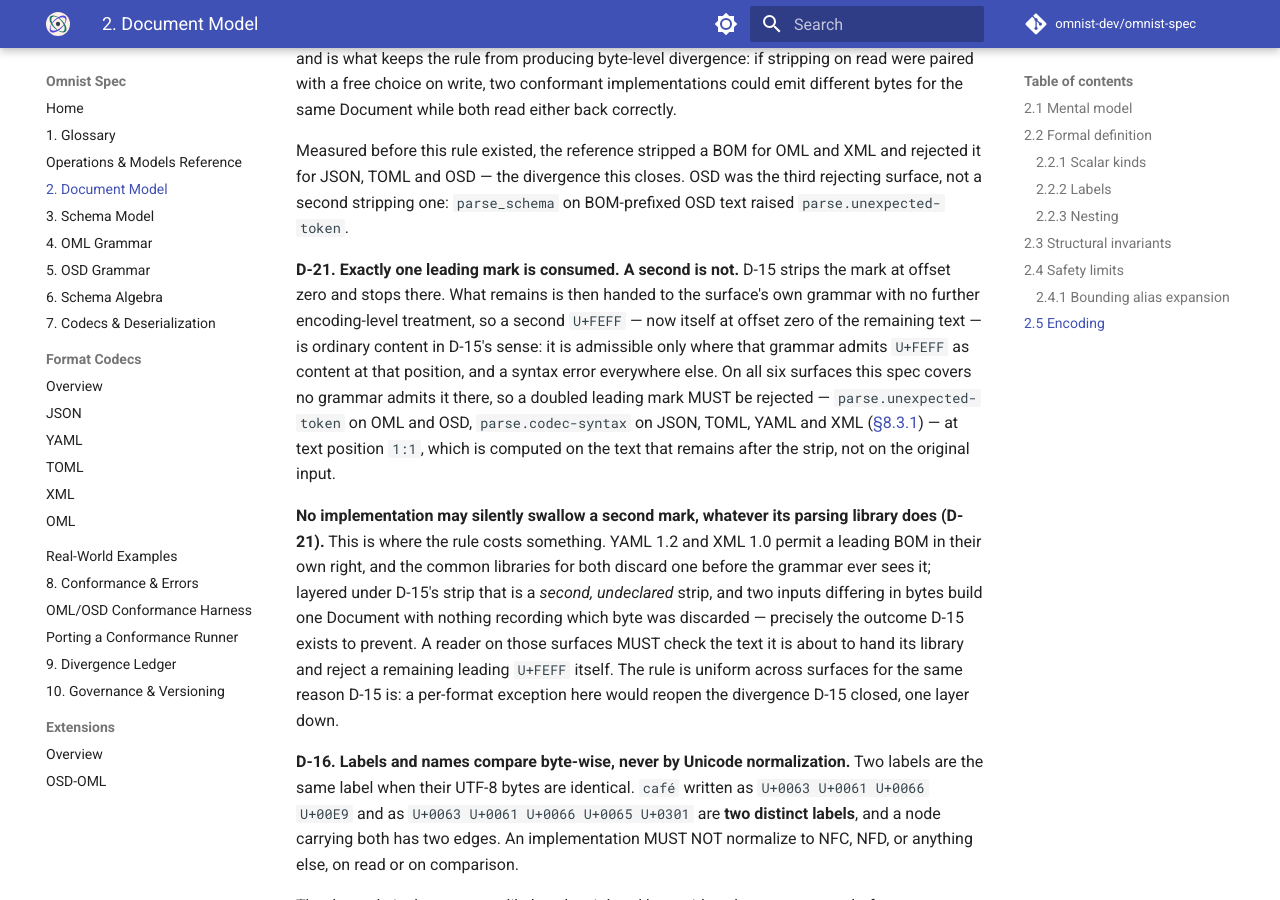
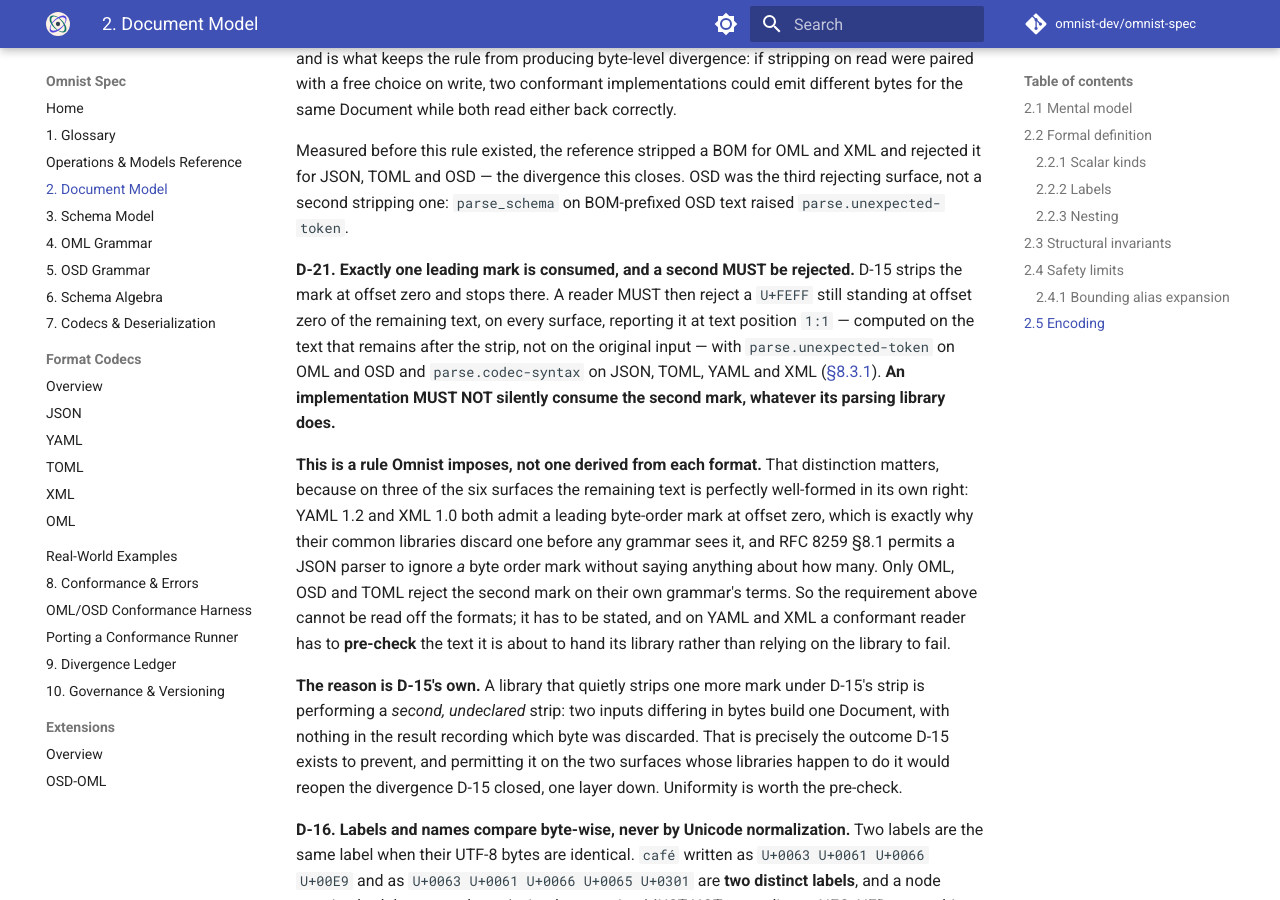
Before and after one commit to omnist-dev/omnist-spec, an MkDocs documentation site: the page built from docs/02-document-model.md, in a window 1280 px wide and 900 px high, scrolled down 10279 px. Built offline with MkDocs 1.6.1 and Material for MkDocs 9.7.7, drawn with Linux system fonts in a browser that asks for light colours; comment, search, counter and statistics services are not loaded.

Commit message:
Address review: sound D-21, E-24, unskippable merge-order vectors
Ten findings from the independent review of this PR.

- D-21's derivation was unsound. It claimed no grammar admits U+FEFF at
  offset zero on any of the six surfaces; YAML 1.2 and XML 1.0 do, and RFC
  8259 gives no cardinality. Restructured so the MUST is what Omnist imposes
  and the grammar argument is rationale, with the three lenient surfaces
  named and the pre-check stated as the cost.
- New E-24 widens parse.codec-syntax to cover a byte-level precondition this
  spec imposes ahead of a codec, which is what D-21's check is. Without it
  the four codec doubled-BOM vectors contradicted §8.3.1's own definition.
  The §8.3.8 contrast is restated to stay accurate.
- Six merge-key vectors added in formats-yaml/yaml.json with no declared_max_*
  key: the only vector pinning the order rule carried
  declared_max_alias_expansion and was skippable by any port allowlisting it.
  They cover source order, local override, earliest-alias precedence, the
  three-key shape that separates the two libraries, nested merges and a
  repeated alias.
- yaml.md now states nested merges and repeated aliases, and no longer claims
  the two libraries agree on every case: they agree on values everywhere and
  on order except where PyYAML's reversed sequence flattening shows through.
  Re-measured against PyYAML 6.0.3 and yaml 2.9.0 (the earlier reading of
  2.3.4 came from a stale resolution outside the port's tree).
- OML-25 reworded: §8.3.1 states the general form, OML-25 is this section's
  case. "First leftover significant token" is now defined in §4.2.1's terms,
  with vectors for 1\n2 (2:1) and 1 # done (accepted), and a clause placing a
  top-level bare sequence outside the rule.
- DIV-4 retitled (its parse.codec-syntax row is a pre-existing rule), its
  E-23 row no longer implies only the control-character case, and it states
  that its vectors are an E-20 "not yet implemented" skip, not an E-21 one.

Suite goes to 247: sixteen new vectors, three corrected. Every one was run
against the reference and every red is accounted for by a DIV-4 row.

Co-Authored-By: Claude Opus 5 <noreply@anthropic.com>

```diff
--- a/docs/02-document-model.md
+++ b/docs/02-document-model.md
@@ -483,30 +483,35 @@ XML and rejected it for JSON, TOML and OSD — the divergence this closes.
 OSD was the third rejecting surface, not a second stripping one:
 `parse_schema` on BOM-prefixed OSD text raised `parse.unexpected-token`.
 
-**D-21. Exactly one leading mark is consumed. A second is not.** D-15 strips
-the mark at offset zero and stops there. What remains is then handed to the
-surface's own grammar with no further encoding-level treatment, so a second
-`U+FEFF` — now itself at offset zero of the remaining text — is ordinary
-content in D-15's sense: it is admissible only where that grammar admits
-`U+FEFF` as content at that position, and a syntax error everywhere else. On
-all six surfaces this spec covers no grammar admits it there, so a doubled
-leading mark MUST be rejected — `parse.unexpected-token` on OML and OSD,
-`parse.codec-syntax` on JSON, TOML, YAML and XML
-([§8.3.1](08-conformance-and-errors.md#831-parse-text-to-document-stage-1)) —
-at text position `1:1`, which is computed on the text that remains after the
-strip, not on the original input.
+**D-21. Exactly one leading mark is consumed, and a second MUST be
+rejected.** D-15 strips the mark at offset zero and stops there. A reader
+MUST then reject a `U+FEFF` still standing at offset zero of the remaining
+text, on every surface, reporting it at text position `1:1` — computed on
+the text that remains after the strip, not on the original input — with
+`parse.unexpected-token` on OML and OSD and `parse.codec-syntax` on JSON,
+TOML, YAML and XML
+([§8.3.1](08-conformance-and-errors.md#831-parse-text-to-document-stage-1)).
+**An implementation MUST NOT silently consume the second mark, whatever its
+parsing library does.**
 
-**No implementation may silently swallow a second mark, whatever its parsing
-library does (D-21).** This is where the rule costs something. YAML 1.2 and
-XML 1.0 permit a leading BOM in their own right, and the common libraries for
-both discard one before the grammar ever sees it; layered under D-15's strip
-that is a *second, undeclared* strip, and two inputs differing in bytes build
-one Document with nothing recording which byte was discarded — precisely the
-outcome D-15 exists to prevent. A reader on those surfaces MUST check the
-text it is about to hand its library and reject a remaining leading `U+FEFF`
-itself. The rule is uniform across surfaces for the same reason D-15 is: a
-per-format exception here would reopen the divergence D-15 closed, one layer
-down.
+**This is a rule Omnist imposes, not one derived from each format.** That
+distinction matters, because on three of the six surfaces the remaining text
+is perfectly well-formed in its own right: YAML 1.2 and XML 1.0 both admit a
+leading byte-order mark at offset zero, which is exactly why their common
+libraries discard one before any grammar sees it, and RFC 8259 §8.1 permits
+a JSON parser to ignore *a* byte order mark without saying anything about how
+many. Only OML, OSD and TOML reject the second mark on their own grammar's
+terms. So the requirement above cannot be read off the formats; it has to be
+stated, and on YAML and XML a conformant reader has to **pre-check** the text
+it is about to hand its library rather than relying on the library to fail.
+
+**The reason is D-15's own.** A library that quietly strips one more mark
+under D-15's strip is performing a *second, undeclared* strip: two inputs
+differing in bytes build one Document, with nothing in the result recording
+which byte was discarded. That is precisely the outcome D-15 exists to
+prevent, and permitting it on the two surfaces whose libraries happen to do
+it would reopen the divergence D-15 closed, one layer down. Uniformity is
+worth the pre-check.
 
 **D-16. Labels and names compare byte-wise, never by Unicode normalization.** Two
 labels are the same label when their UTF-8 bytes are identical. `café`
```
Also changed, not shown: CHANGELOG.md (+31 -4 lines), docs/04-oml-grammar.md (+20 -6 lines), docs/08-conformance-and-errors.md (+21 -6 lines), docs/09-divergence-ledger.md (+21 -6 lines), docs/formats/yaml.md (+17 -2 lines), 3 other files.
